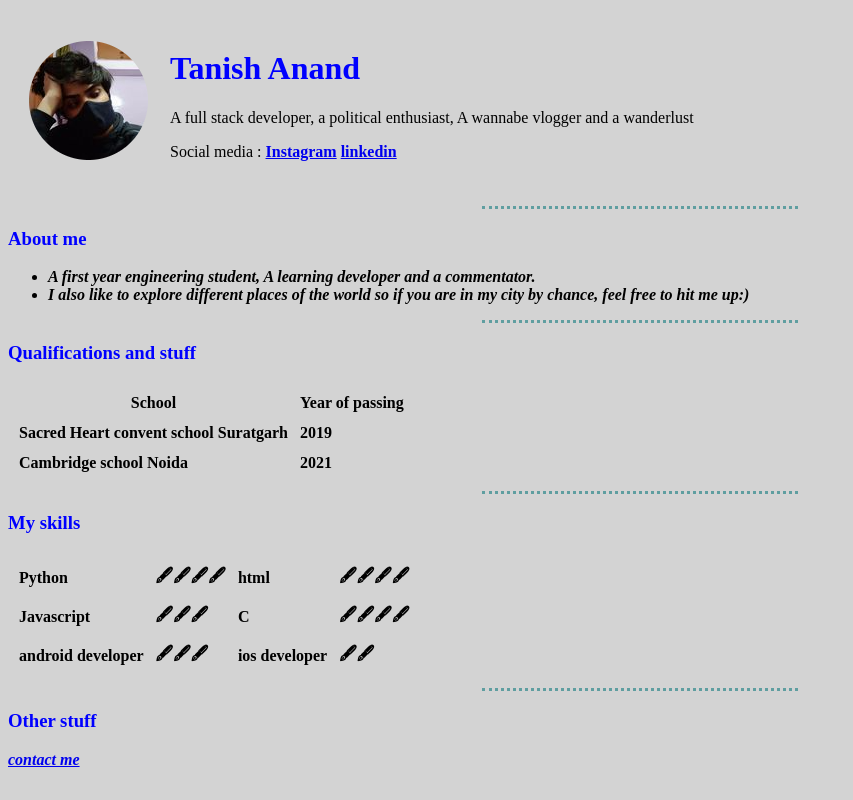
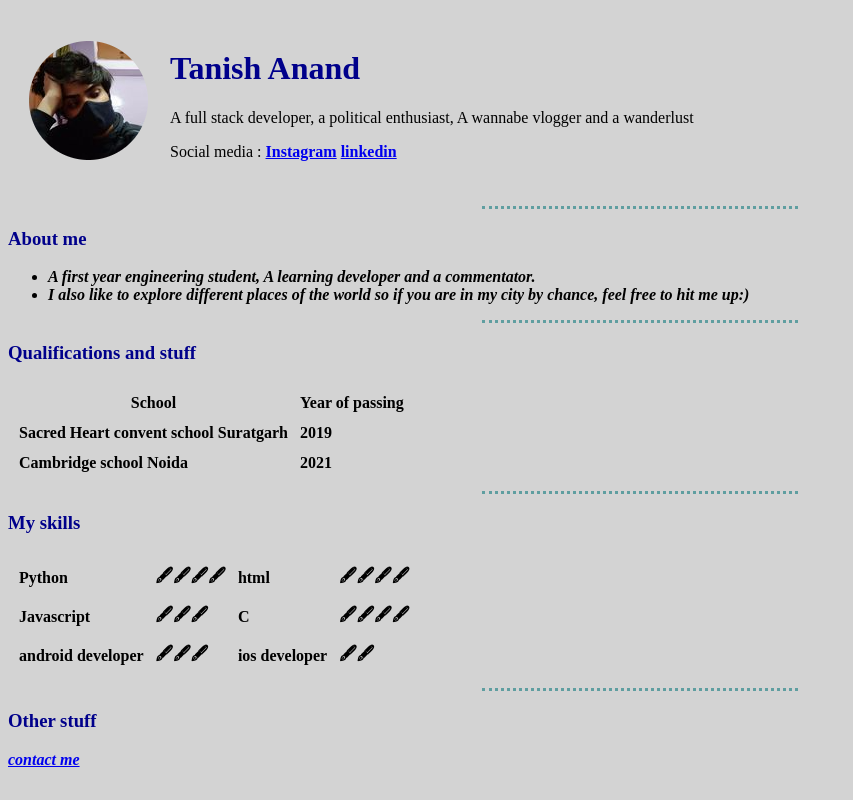
Before and after one commit to tunitx/Persona-blog, a plain HTML site: page index.html in a window 1280 px wide. Shown: the whole page, without its empty margins (0-853 px from the left). Drawn offline with Linux system fonts and the light colour scheme.

Commit message:
Add files via upload

```diff
--- a/css/style.css
+++ b/css/style.css
@@ -11,12 +11,12 @@ hr {
 }
 h1 {
     /* background-color: darksalmon; */
-    color: blue;
+    color: darkblue;
 
 }
 h2 {
-    color: blue;
+    color: darkblue;
 }
 h3 {
-    color: blue;
+    color: darkblue;
 }
```
